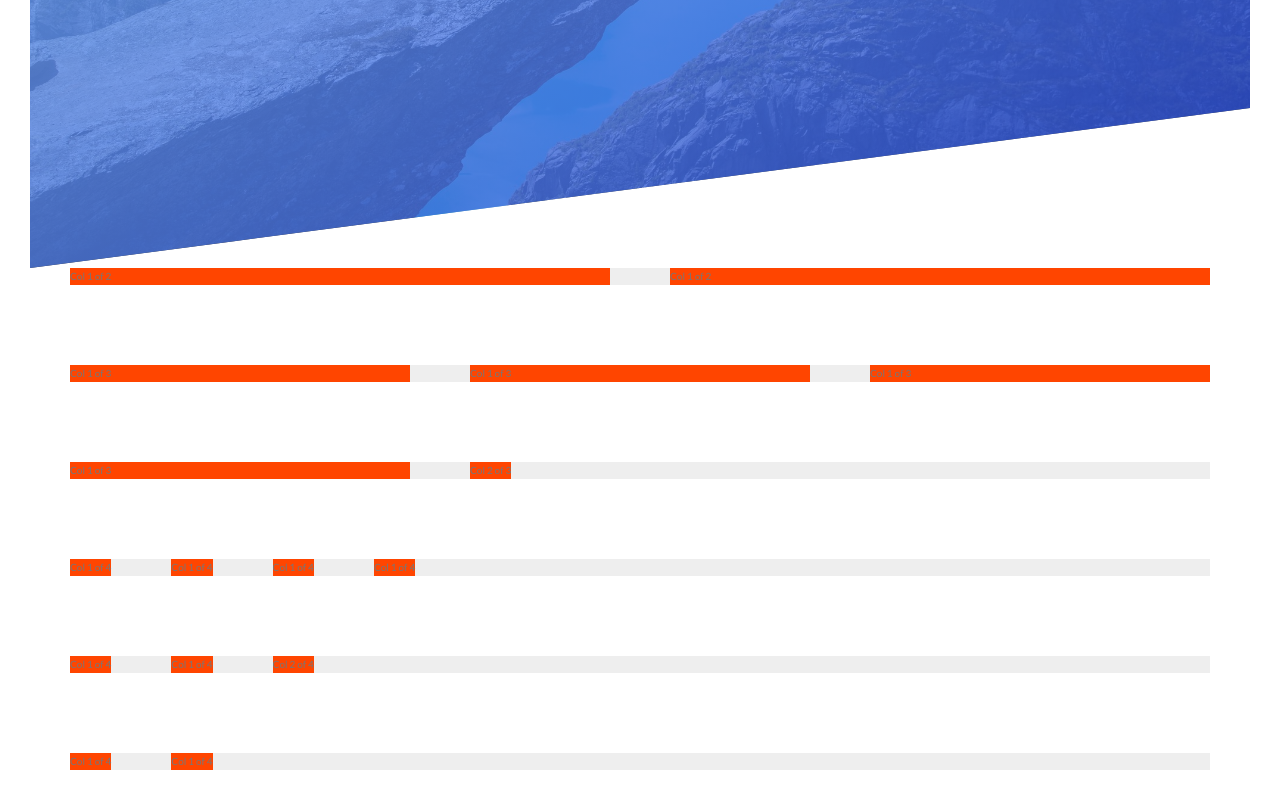
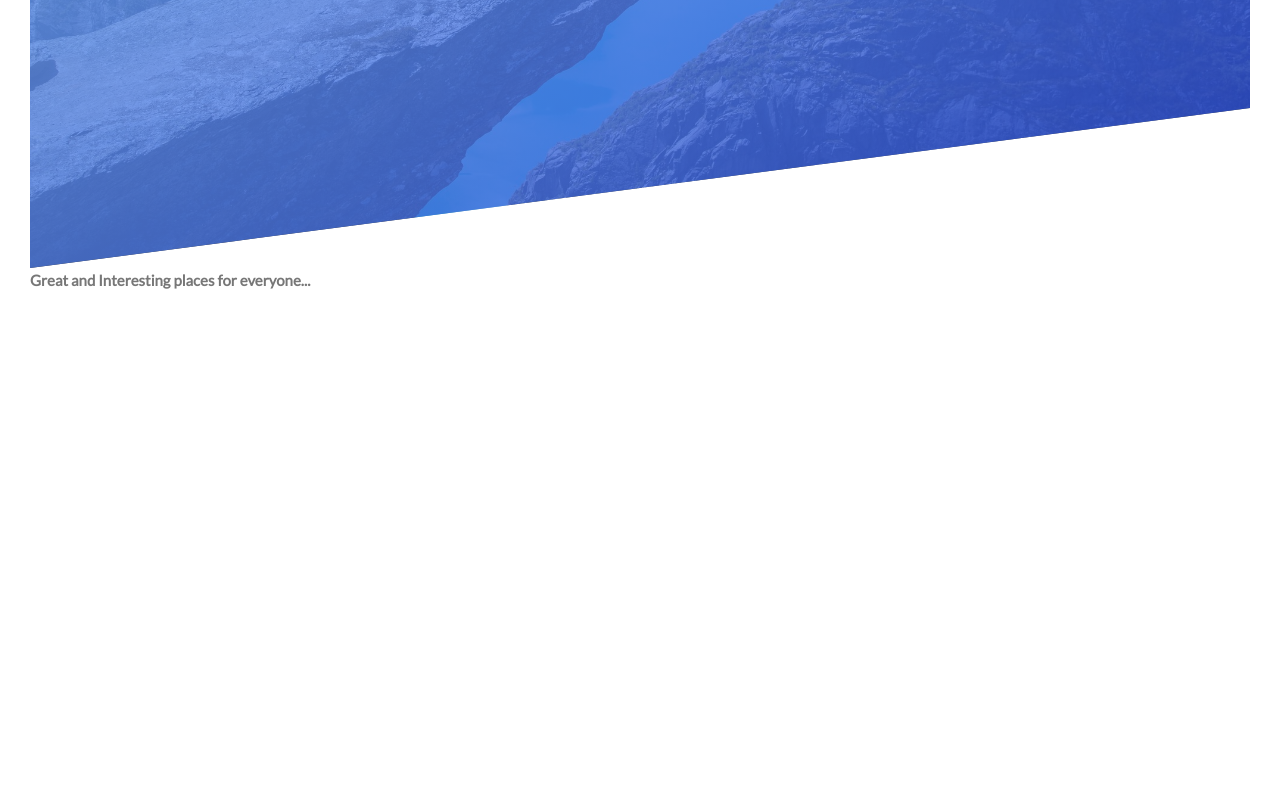
Before and after one commit to charleslukes/natours, a website: page index.html in a window 1280 px wide. Shown: the part 522-1322 px from the top of the page. After the commit the page ends 846 px from the top, so only its background shows below. Drawn offline with Linux system fonts and the light colour scheme.

Commit message:
included main page tag

```diff
--- a/index.html
+++ b/index.html
@@ -34,6 +34,16 @@
       <div></div>
     </header>
 
+    <main>
+      <section class="section-about">
+        <div class="u-center-text">
+          <h2 class="heading-secondary">
+            Great and Interesting places for everyone...
+          </h2>
+        </div>
+      </section>
+    </main>
+    <!--
     <section class="grid-test">
       <div class="row">
         <div class="col-1-of-2">
@@ -92,9 +102,10 @@
           Col 1 of 4
         </div>
         <div class="col-3-of-4">
-          Col 1 of 4
+          Col 3 of 4
         </div>
       </div >
     </section>
+    -->
   </body>
 </html>
```
